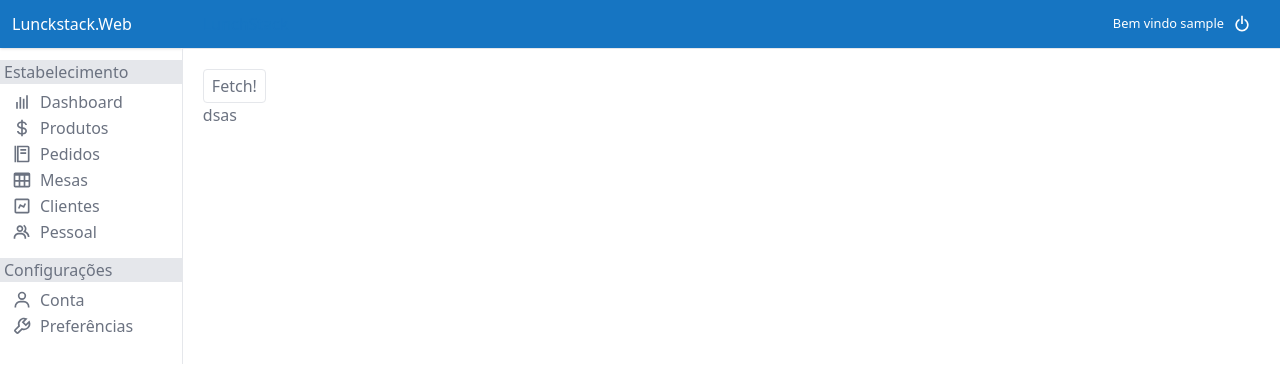
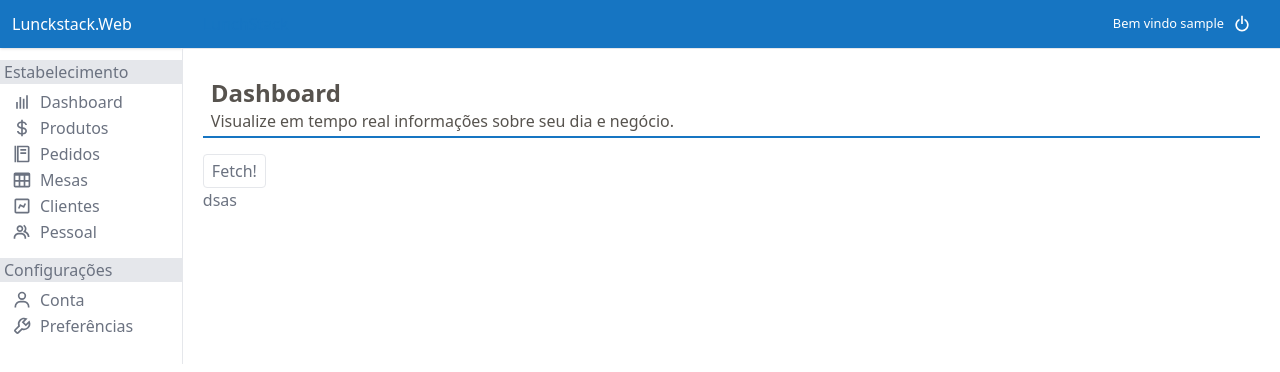
Before and after one commit to gabeFrancisco/LunchStack.Web, a React (Vite) app: page /dashboard in a window 1280 px wide. Shown: the top 372 px of the page. Built offline with nearby package versions, Linux system fonts and the light colour scheme; no server answers; sample sign-in values are in the browser's storage.

Commit message:
created SectionTitle component

```diff
--- /dev/null
+++ b/src/components/SectionTitle/SectionTitle.tsx
@@ -0,0 +1,18 @@
+import "./styles.css";
+
+interface SectionTitleProps {
+  title: string;
+  subtitle?: string;
+}
+
+const SectionTitle = (props: SectionTitleProps) => {
+  return (
+    <div className="py-2 m-0 mb-2 sectionTitle text-stone-600">
+      <h2 className="mx-2 text-2xl font-bold">{props.title}</h2>
+      <h3 className="mx-2 text-md">{props.subtitle}</h3>
+      <div className="growingLine"></div>
+    </div>
+  );
+};
+
+export default SectionTitle;
--- /dev/null
+++ b/src/components/SectionTitle/styles.css
@@ -0,0 +1,19 @@
+@keyframes TitleAnimation {
+  0%{
+    width: 0%
+  }
+  100%{
+    width: 100%
+  }
+}
+
+.sectionTitle{
+  width: 100%;
+}
+
+.growingLine{
+  border-bottom: 2px solid #1675c2;
+  height: 0.3rem;
+  background: linear-gradient(to right, var(--primary), #b0d3f5) ;
+  animation: TitleAnimation 1s forwards;
+}
--- a/src/pages/dashboard/dashboard.tsx
+++ b/src/pages/dashboard/dashboard.tsx
@@ -1,5 +1,6 @@
 import { useState } from "react";
 import api from "../../service/api";
+import SectionTitle from "../../components/SectionTitle/SectionTitle";
 
 function DashboardPage() {
   const [result, setResult] = useState("dsas");
@@ -14,6 +15,7 @@ function DashboardPage() {
   };
   return (
     <div>
+      <SectionTitle title="Dashboard" subtitle="Visualize em tempo real informações sobre seu dia e negócio."/>
       <button
         type="button"
         onClick={fetch}
--- a/src/pages/dashboard/pedidos.tsx
+++ b/src/pages/dashboard/pedidos.tsx
@@ -1,6 +1,8 @@
+import SectionTitle from "../../components/SectionTitle/SectionTitle";
+
 function PedidosPage() {
   return <div>
-    Pedidos
+    <SectionTitle title="Pedidos" subtitle="Gerencie seus pedidos nesta seção."/>
   </div>;
 }
 
--- a/src/pages/dashboard/produtos.tsx
+++ b/src/pages/dashboard/produtos.tsx
@@ -1,6 +1,8 @@
+import SectionTitle from "../../components/SectionTitle/SectionTitle";
+
 function ProdutosPage() {
   return ( <div>
-    Produtos
+    <SectionTitle title="Produtos" subtitle="Gerencie todos os seus produtos por aqui."/>
   </div> );
 }
 
```
